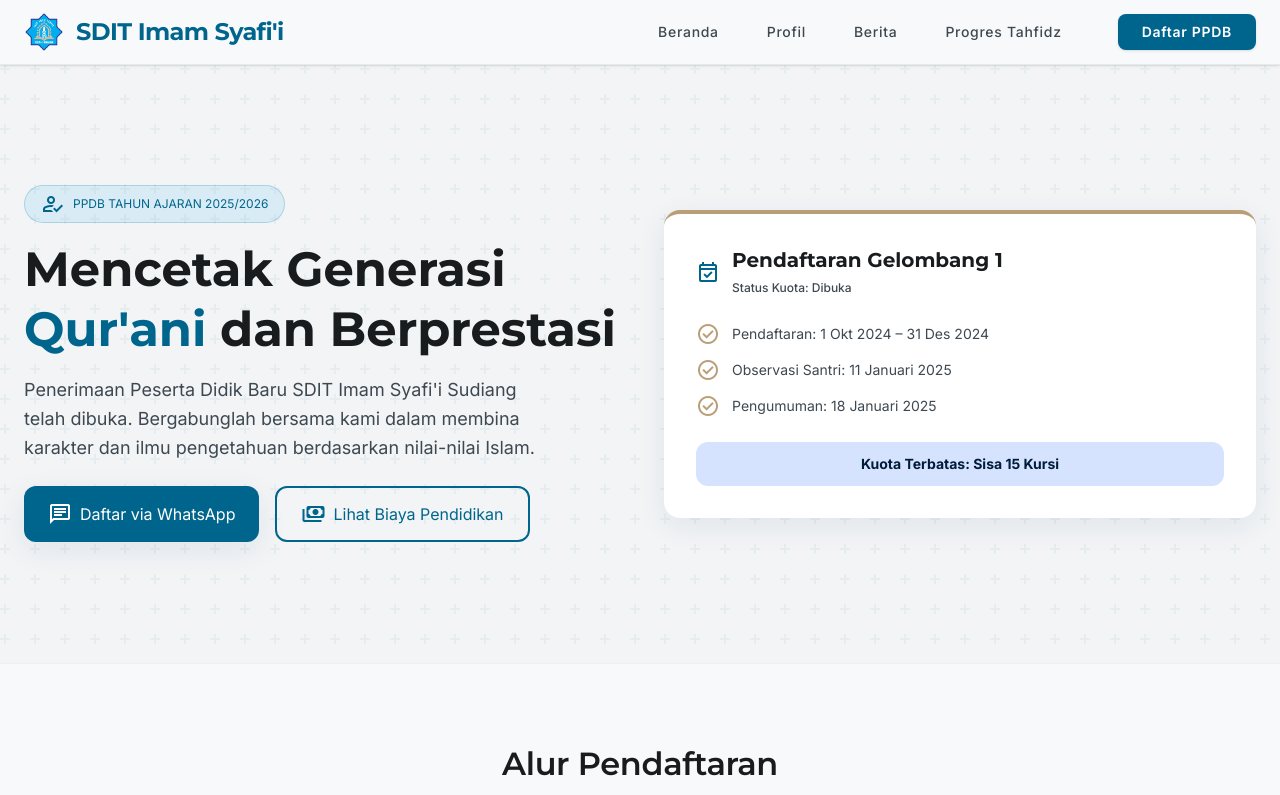
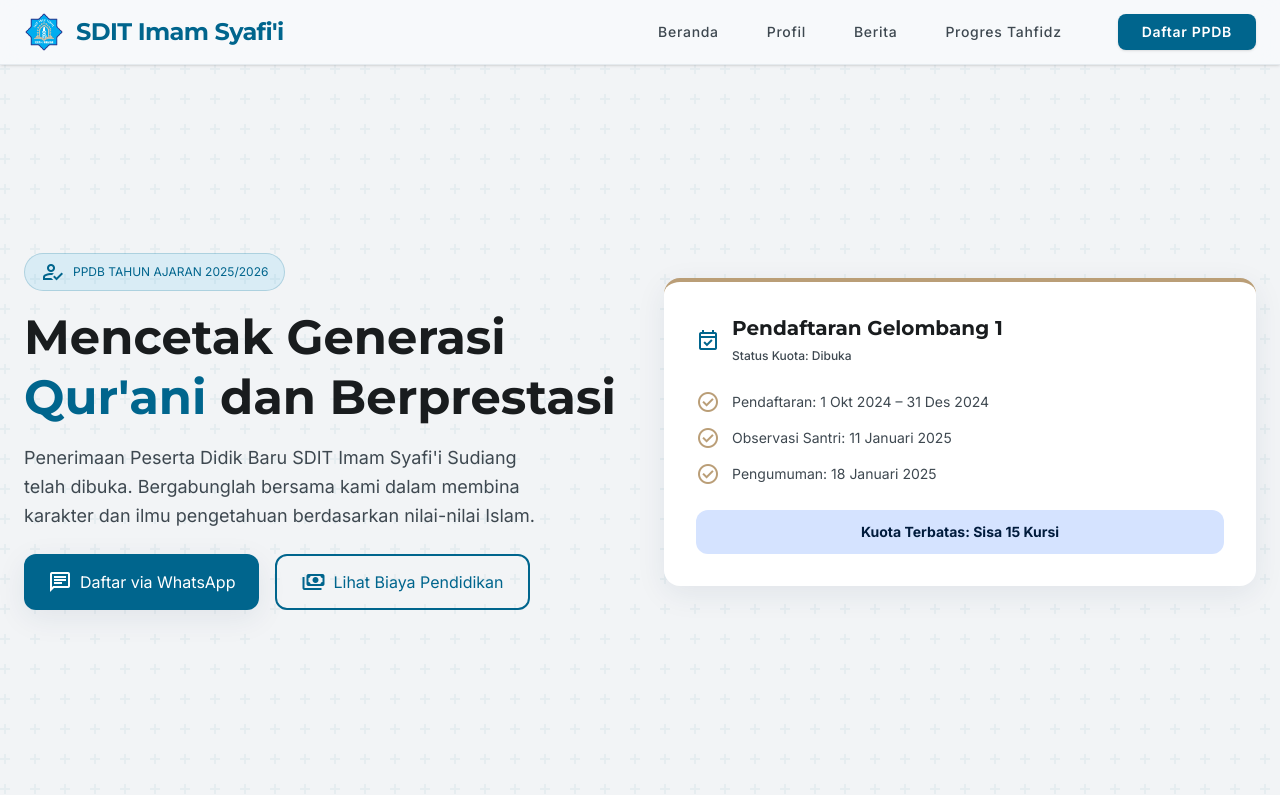
Before and after one commit to hafidzullah-onlearning/sdit-imam-syafii, a Next.js app: page /ppdb in a window 1280 px wide. Shown: the top 795 px of the page. Built offline with nearby package versions, Linux system fonts and the light colour scheme.

Commit message:
feat: create PPDB registration page with hero section, enrollment flow, and requirements info

```diff
--- a/src/app/ppdb/page.tsx
+++ b/src/app/ppdb/page.tsx
@@ -23,7 +23,7 @@ export default function PpdbPage() {
 
       <main className="flex-grow">
         {/* 1. Hero Section */}
-        <section className="relative min-h-[520px] md:min-h-[600px] flex items-center overflow-hidden islamic-pattern py-12 md:py-16 bg-surface-container-low border-b border-surface-variant/30">
+        <section className="relative md:min-h-[calc(100vh-4rem)] flex items-center overflow-hidden islamic-pattern py-12 md:py-6 bg-surface-container-low border-b border-surface-variant/30">
           <div className="max-w-container-max mx-auto px-gutter grid md:grid-cols-2 gap-lg items-center relative z-10">
             <div>
               <span className="inline-flex items-center gap-2 px-4 py-1.5 bg-primary-container/10 text-primary border border-primary/20 rounded-full font-label-bold text-xs mb-4">
```
